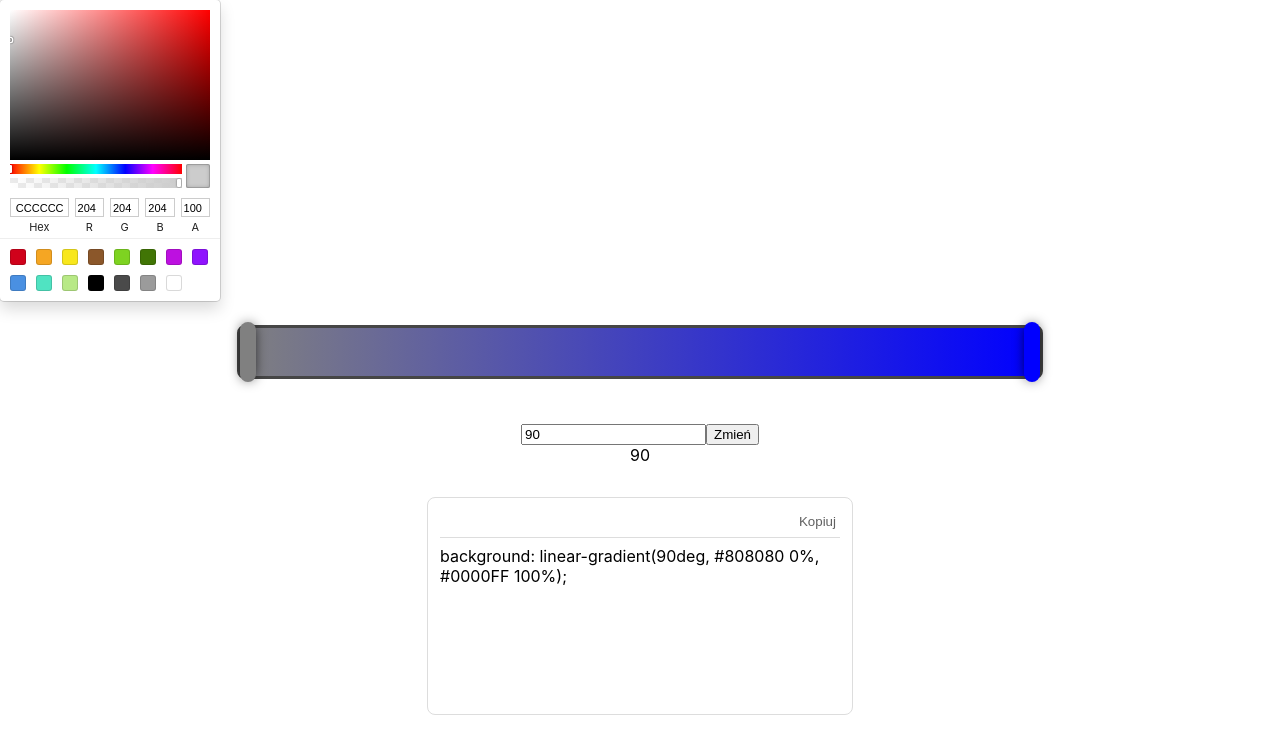
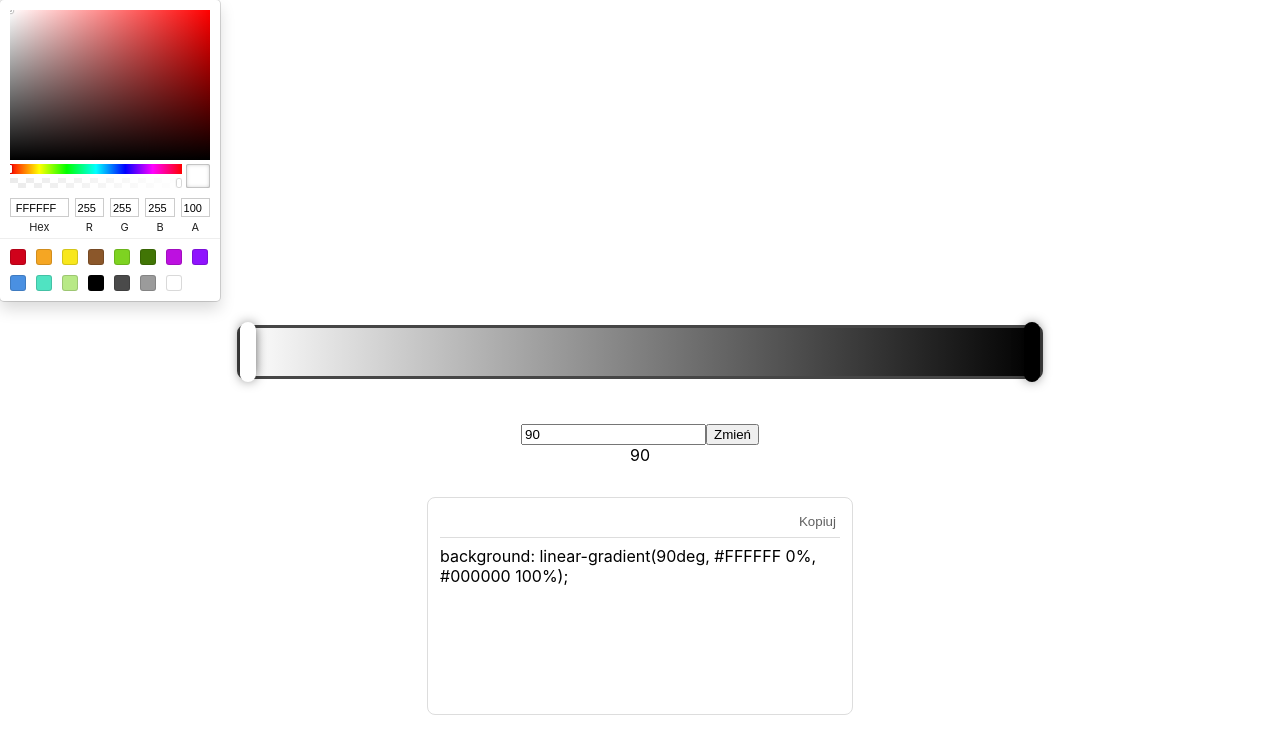
Before and after one commit to PiotrKochanka/gradient_shadow_generator, a React (Create React App) app: page / in a window 1280 px wide. Shown: the top 754 px of the page. Built offline with nearby package versions, Linux system fonts and the light colour scheme.

Commit message:
changing default colors

```diff
--- a/src/App.tsx
+++ b/src/App.tsx
@@ -20,8 +20,8 @@ export interface GradientStop {
 
 function App() {
   const [buttonColor, setButtonColor] = useState<string>('');
-  const [button1Color, setButton1Color] = useState<string>('#808080');
-  const [button2Color, setButton2Color] = useState<string>('#0000FF');
+  const [button1Color, setButton1Color] = useState<string>('#FFFFFF');
+  const [button2Color, setButton2Color] = useState<string>('#000000');
   const [activeButton, setActiveButton] = useState<ActiveButton>(null);
   const [currentNumber, setCurrentNumber] = useState<number>(90);
   const [buttonPercent, setButtonPercent] = useState<number>(0);
@@ -95,7 +95,7 @@ function App() {
       ? button2Color
       : (activeButton === 'dynamic' && activeDynamicStopIndex !== null)
         ? dynamicGradientStops[activeDynamicStopIndex]?.color // Wyświetl kolor aktywnego dynamicznego przystanku
-        : '#CCCCCC' // Domyślny kolor
+        : '#ffffff' // Domyślny kolor
 
   const handleNumberUpdate = (newNumber: number) => {
       setCurrentNumber(newNumber);
```
